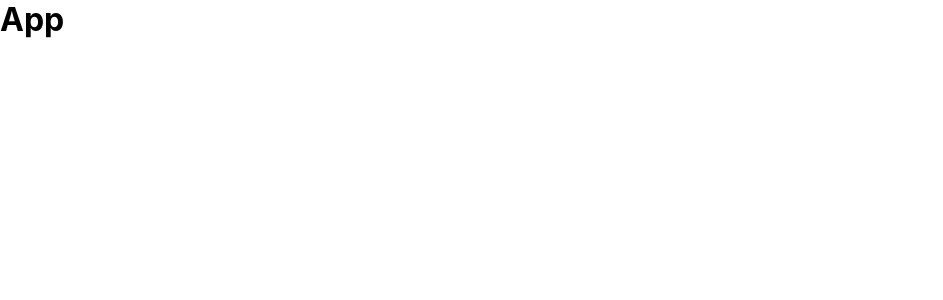
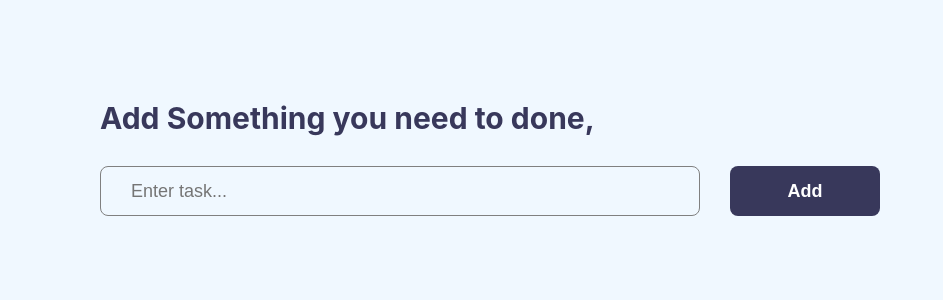
Before and after one commit to veerapraveenkumar-k/React_Hooks, a React (Create React App) app in the folder hooks_app/: page / in a window 1280 px wide. Shown: the top 300 px of the page, without its empty margins (0-943 px from the left). Built offline with nearby package versions, Linux system fonts and the light colour scheme.

Commit message:
adding taskApp using stateHook

```diff
--- a/hooks_app/src/App.js
+++ b/hooks_app/src/App.js
@@ -1,7 +1,8 @@
+import TaskApp from './Components/State Hook'
 import './App.css';
 
 function App() {
-  return <h1>App</h1>
+  return <TaskApp/>
 }
 
 export default App;
--- /dev/null
+++ b/hooks_app/src/Components/State Hook/index.css
@@ -0,0 +1,70 @@
+.task-app-bg {
+    width: 100%;
+    height: 100vh;
+    background-color: aliceblue;
+    padding: 100px;
+}
+
+.headding {
+    font-size: 30px;
+    color: rgb(56, 56, 91);
+    font-weight: bold;
+    margin-bottom: 30px;
+}
+
+.input-container {
+    width: 100%;
+    display: flex;
+    align-items: center;
+    margin-bottom: 30px;
+}
+
+.input-box {
+    width: 600px;
+    height: 50px;
+    background-color: transparent;
+    border: 1px solid gray;
+    border-radius: 8px;
+    margin-right: 30px;
+    outline: none;
+    padding-left: 30px;
+    font-size: 18px;
+    color: black;
+}
+
+.add-btn {
+    width: 150px;
+    height: 50px;
+    background-color: rgb(56, 56, 91);
+    border: none;
+    border-radius: 8px;
+    outline: none;
+    cursor: pointer;
+    font-size: 18px;
+    color: white;
+    font-weight: bold;
+}
+
+.task-section {
+    width: 100%;
+    display: flex;
+    flex-direction: column;
+}
+
+.task-container {
+    height: 50px;
+    width: 500px;
+    background-color: lightblue;
+    border-left: 6px solid green;
+    border-radius: 10px;
+    margin-bottom: 20px;
+    padding-left: 10px;
+    display: flex;
+    align-items: center;
+}
+
+.task {
+    font-size: 20px;
+    color: black;
+    font-weight: 500;
+}
--- /dev/null
+++ b/hooks_app/src/Components/State Hook/index.js
@@ -0,0 +1,42 @@
+import { useState } from 'react'
+import {v4 as uuidv4} from 'uuid';
+import './index.css'
+
+const TaskApp = () => {
+    const [task, setTask] = useState("");
+    const [taskList, addTask] = useState([]);
+
+    const updateTask = (event) => {
+        setTask(event.target.value);
+    }
+
+    const updatetaskList = () => {
+        const newTask = {
+            id : uuidv4(),
+            task: task
+        }
+        addTask(preVal => [...preVal, newTask])
+        setTask("");
+    }
+
+    return (
+        <div className='task-app-bg'>
+            <h1 className='headding'>Add Something you need to done,</h1>
+            <div className='input-container'>
+                <input className='input-box' type='text' placeholder='Enter task...' onChange={updateTask} value={task}/>
+                <button className='add-btn' type='button' onClick={updatetaskList}>Add</button>
+            </div>
+            <div className='task-section'>
+                {taskList.map(each => {
+                    return (
+                        <div className='task-container' key={each.id}>
+                    <h1 className='task'>{each.task}</h1>
+                </div>
+                    )
+                })}
+            </div>
+        </div>
+    )
+}
+
+export default TaskApp
```
